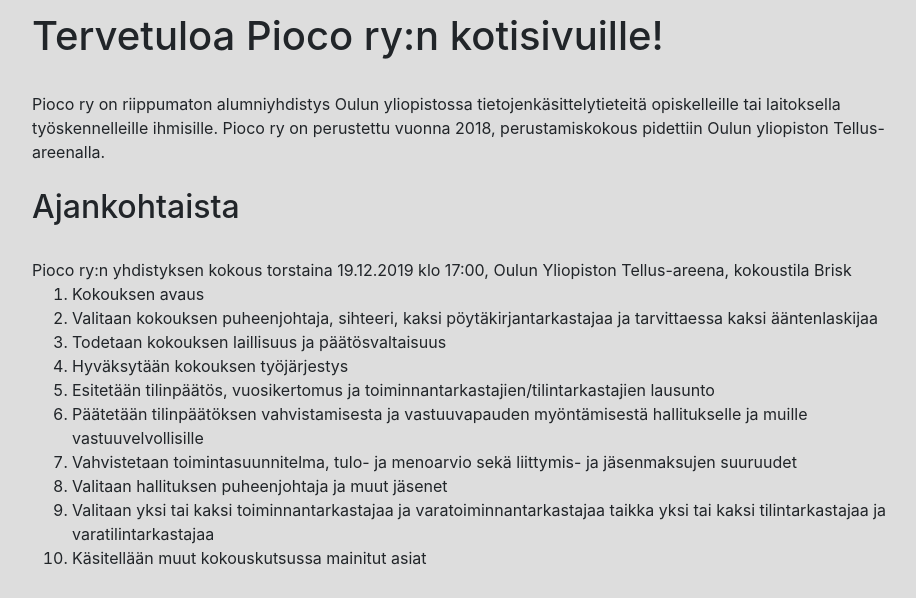
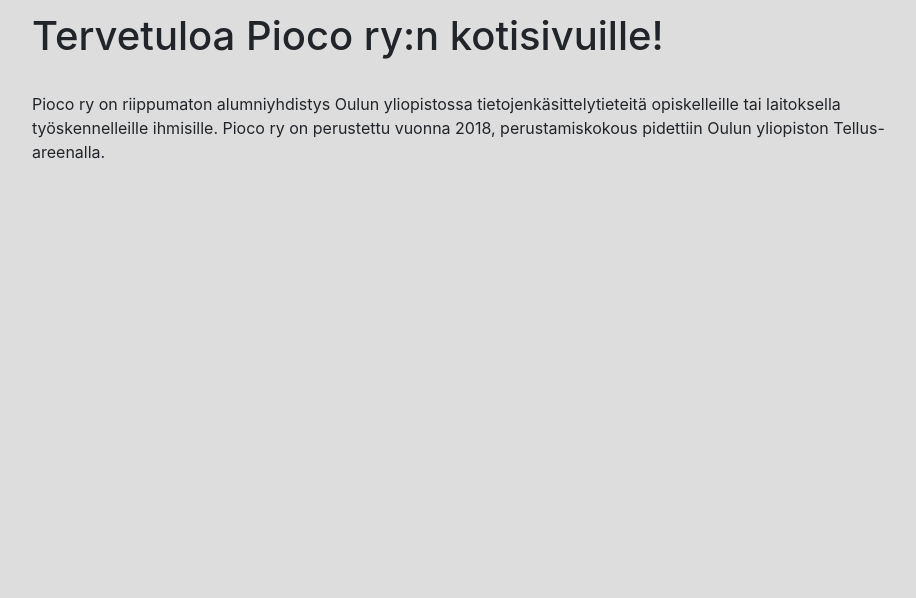
Before and after one commit to pioco/pioco.github.io, a Jekyll site: the page built from pages/index.html, in a window 1280 px wide, cut to the strip 302-900 px from the top of the page. Shown: the whole strip, without its empty margins (160-1076 px from the left). Built offline with Jekyll 4.4.1, drawn with Linux system fonts in a browser that asks for light colours; nearby versions of some CDN libraries.

Commit message:
Update index.html

```diff
--- a/pages/index.html
+++ b/pages/index.html
@@ -13,20 +13,4 @@
   Oulun yliopiston Tellus-areenalla.
   <br />
   <br />
-  <h2>Ajankohtaista</h2>
-  <br />
-  Pioco ry:n yhdistyksen kokous torstaina 19.12.2019 klo 17:00, Oulun Yliopiston Tellus-areena, kokoustila Brisk
-  <br />
-  <ol>
-    <li>Kokouksen avaus</li>
-    <li>Valitaan kokouksen puheenjohtaja, sihteeri, kaksi pöytäkirjantarkastajaa ja tarvittaessa kaksi ääntenlaskijaa</li>
-    <li>Todetaan kokouksen laillisuus ja päätösvaltaisuus</li>
-    <li>Hyväksytään kokouksen työjärjestys</li>
-    <li>Esitetään tilinpäätös, vuosikertomus ja toiminnantarkastajien/tilintarkastajien lausunto</li>
-    <li>Päätetään tilinpäätöksen vahvistamisesta ja vastuuvapauden myöntämisestä hallitukselle ja muille vastuuvelvollisille</li>
-    <li>Vahvistetaan toimintasuunnitelma, tulo- ja menoarvio sekä liittymis- ja jäsenmaksujen suuruudet</li>
-    <li>Valitaan hallituksen puheenjohtaja ja muut jäsenet</li>
-    <li>Valitaan yksi tai kaksi toiminnantarkastajaa ja varatoiminnantarkastajaa taikka yksi tai kaksi tilintarkastajaa ja varatilintarkastajaa</li>
-    <li>Käsitellään muut kokouskutsussa mainitut asiat</li>
-  </ol>
 </article>
```
